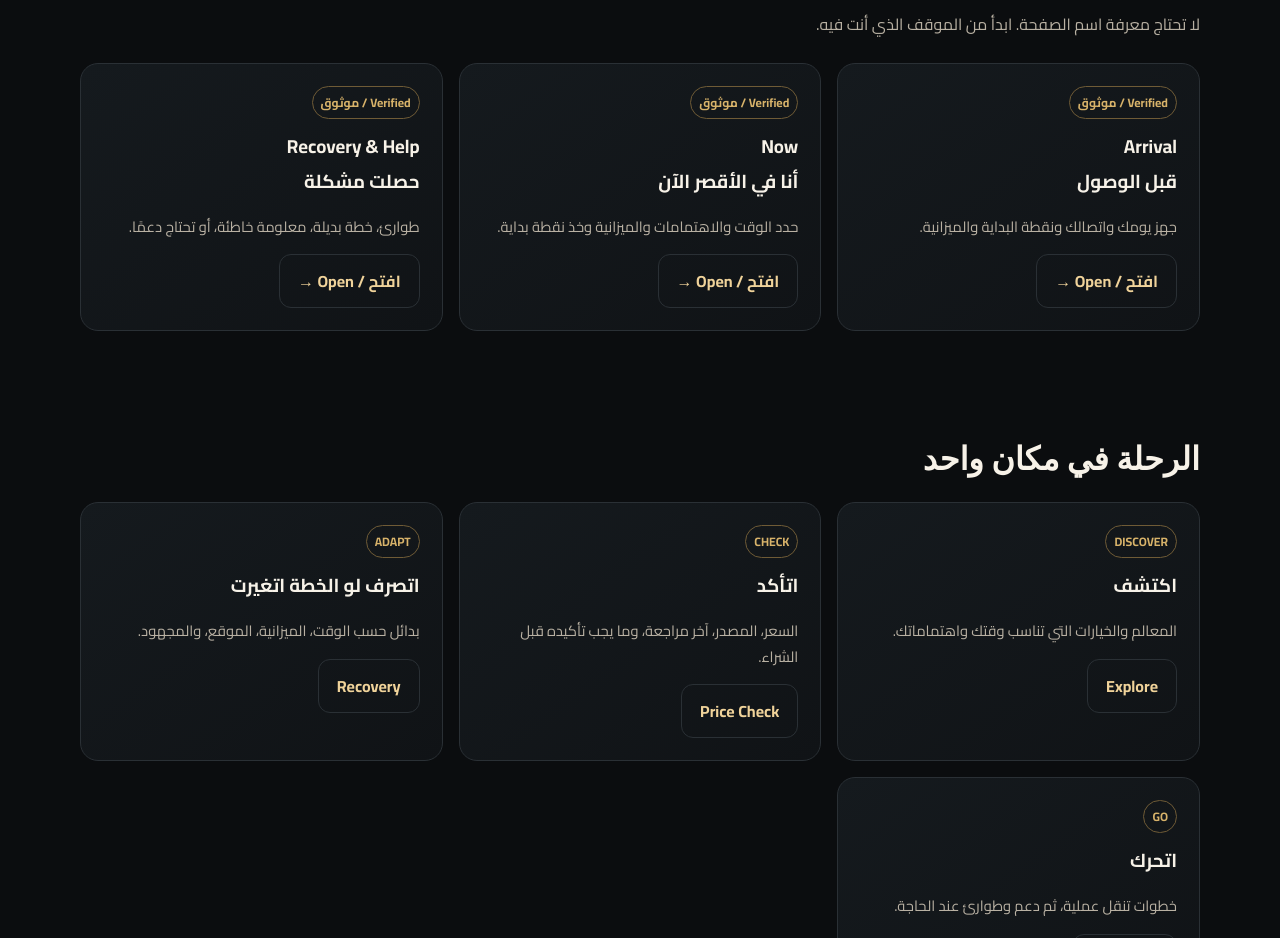
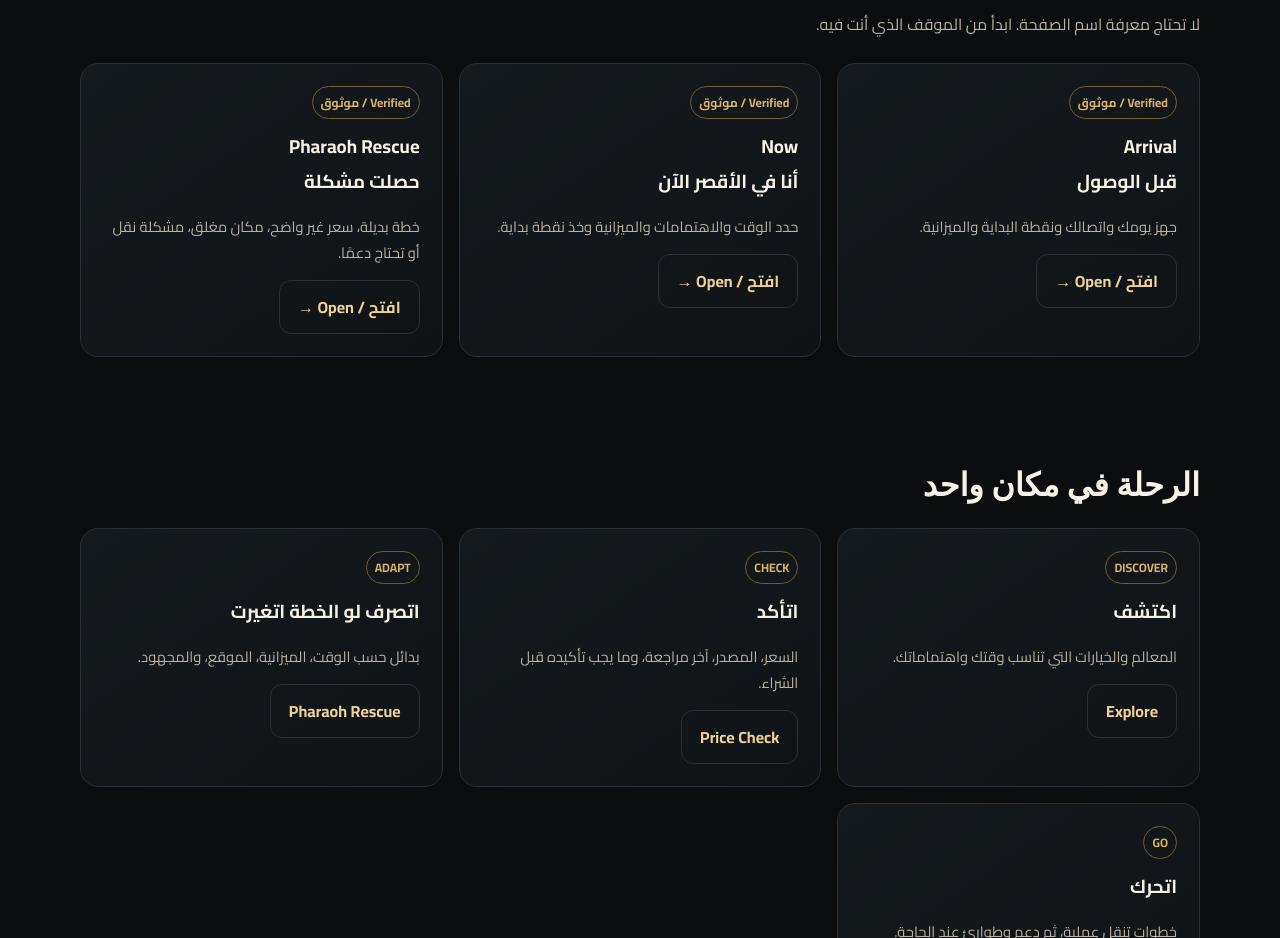
Before and after one commit to youssfalaa296-hash/luxor-pharaoh-day, a Next.js app: page / in a window 1280 px wide. Shown: the part 1740-2678 px from the top of the page. Built offline with nearby package versions, Linux system fonts and the light colour scheme; no server answers.

Commit message:
feat: surface Pharaoh Rescue on home

```diff
--- a/app/page.tsx
+++ b/app/page.tsx
@@ -6,8 +6,8 @@ import VibConcierge from '@/components/VibConcierge';
 export default function Home(){return <main className="wrap">
 <section className="hero"><div><div className="eyebrow">A DAY IN LUXOR WITH THE PHARAOHS · DIGITAL TRAVEL COMPANION</div><h1>اعرف.<br/><span>اتأكد.</span><br/>اتحرك.</h1><p className="lead">مش مجرد دليل سياحي: مساعد رحلة يتعامل مع الموقف — من قبل الوصول، لحد آخر اليوم، ومعاك مسار بديل لو الخطة اتغيرت.</p><div className="actions"><Link className="btn" href="/visitor-center">مركز الزائر / Visitor Center</Link><Link className="btn alt" href="/vib">VIB Desk / Very Important Visitor</Link><Link className="btn alt" href="/what-can-i-do-now">ماذا أفعل الآن؟ / Start Now</Link></div><div className="trust"><b>✓ مصادر واضحة</b><b>✓ عربي + English</b><b>✓ بدون تسجيل إجباري</b><b>✓ خطة محلية بدون حساب</b></div></div><div className="seal"><img src="/logo.svg" alt="LUXOR PHARAOH DAY logo" width="220" height="220"/><h2>رحلتك لها نظام</h2><p>Discover · Check · Plan · Go · Adapt · Get Help</p><p>أجواء بصرية متحركة + صوت اختياري + خدمات VIB + خطط احتياطية، مع حدود ثقة واضحة.</p><SoundtrackControl/></div></section>
 <VibConcierge/>
-<section className="section"><h2>ماذا تحتاج؟</h2><p className="sub">لا تحتاج معرفة اسم الصفحة. ابدأ من الموقف الذي أنت فيه.</p><div className="grid"><ExperienceCard title="قبل الوصول" ar="Arrival" desc="جهز يومك واتصالك ونقطة البداية والميزانية." href="/visitor-guide#arrival"/><ExperienceCard title="أنا في الأقصر الآن" ar="Now" desc="حدد الوقت والاهتمامات والميزانية وخذ نقطة بداية." href="/what-can-i-do-now"/><ExperienceCard title="حصلت مشكلة" ar="Recovery & Help" desc="طوارئ، خطة بديلة، معلومة خاطئة، أو تحتاج دعمًا." href="/help"/></div></section>
-<section className="section"><h2>الرحلة في مكان واحد</h2><div className="grid"><div className="card"><span className="tag">DISCOVER</span><h3>اكتشف</h3><p>المعالم والخيارات التي تناسب وقتك واهتماماتك.</p><Link className="btn alt" href="/experiences">Explore</Link></div><div className="card"><span className="tag">CHECK</span><h3>اتأكد</h3><p>السعر، المصدر، آخر مراجعة، وما يجب تأكيده قبل الشراء.</p><Link className="btn alt" href="/price-check">Price Check</Link></div><div className="card"><span className="tag">ADAPT</span><h3>اتصرف لو الخطة اتغيرت</h3><p>بدائل حسب الوقت، الميزانية، الموقع، والمجهود.</p><Link className="btn alt" href="/vib#recovery">Recovery</Link></div><div className="card"><span className="tag">GO</span><h3>اتحرك</h3><p>خطوات تنقل عملية، ثم دعم وطوارئ عند الحاجة.</p><Link className="btn alt" href="/transport">Transport</Link></div></div></section>
+<section className="section"><h2>ماذا تحتاج؟</h2><p className="sub">لا تحتاج معرفة اسم الصفحة. ابدأ من الموقف الذي أنت فيه.</p><div className="grid"><ExperienceCard title="قبل الوصول" ar="Arrival" desc="جهز يومك واتصالك ونقطة البداية والميزانية." href="/visitor-guide#arrival"/><ExperienceCard title="أنا في الأقصر الآن" ar="Now" desc="حدد الوقت والاهتمامات والميزانية وخذ نقطة بداية." href="/what-can-i-do-now"/><ExperienceCard title="حصلت مشكلة" ar="Pharaoh Rescue" desc="خطة بديلة، سعر غير واضح، مكان مغلق، مشكلة نقل أو تحتاج دعمًا." href="/rescue"/></div></section>
+<section className="section"><h2>الرحلة في مكان واحد</h2><div className="grid"><div className="card"><span className="tag">DISCOVER</span><h3>اكتشف</h3><p>المعالم والخيارات التي تناسب وقتك واهتماماتك.</p><Link className="btn alt" href="/experiences">Explore</Link></div><div className="card"><span className="tag">CHECK</span><h3>اتأكد</h3><p>السعر، المصدر، آخر مراجعة، وما يجب تأكيده قبل الشراء.</p><Link className="btn alt" href="/price-check">Price Check</Link></div><div className="card"><span className="tag">ADAPT</span><h3>اتصرف لو الخطة اتغيرت</h3><p>بدائل حسب الوقت، الميزانية، الموقع، والمجهود.</p><Link className="btn alt" href="/rescue">Pharaoh Rescue</Link></div><div className="card"><span className="tag">GO</span><h3>اتحرك</h3><p>خطوات تنقل عملية، ثم دعم وطوارئ عند الحاجة.</p><Link className="btn alt" href="/transport">Transport</Link></div></div></section>
 <section className="section"><div className="hero-mini"><div><span className="tag">THE DIFFERENCE</span><h2>المنصة لا تسأل: «هتروح فين؟» فقط</h2><p>هي تسأل: «إنت محتاج إيه دلوقتي؟» ثم تبني المسار المناسب، وتقول بوضوح أين توجد معلومة مؤكدة وأين تحتاج تحقق.</p></div><div className="actions"><Link className="btn" href="/vib">اكتشف VIB</Link><Link className="btn alt" href="/trust">Trust & Transparency</Link></div></div></section>
 <section className="section"><h2>قاعدة المنصة</h2><p className="sub">نغطي أكبر قدر عملي من احتياجات الزائر، لكن بدون اختراع بيانات أو تقديم خدمة منظمة قبل جاهزيتها القانونية والتشغيلية. كل جزء له مستوى ثقة واضح ومسار بديل عند نقص المعلومات.</p></section>
 </main>}
```
